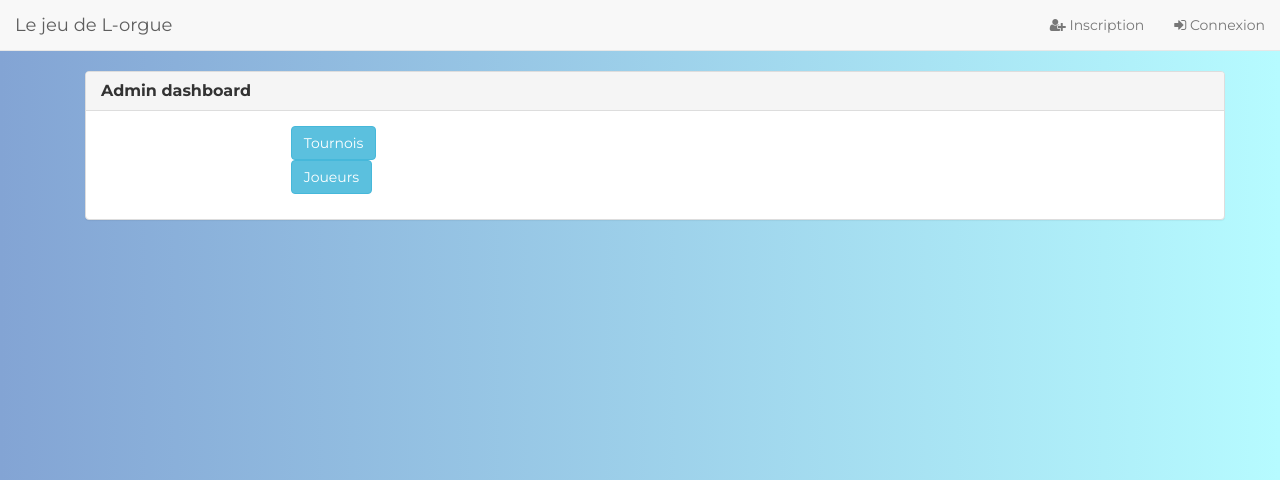
After one commit to colingdc/jeudelorgue, a Flask app: template app/templates/admin/dashboard.html in a window 1280 px wide. The commit adds this page. Shown: the top 480 px of the page. Run offline with Flask 2, Linux system fonts and the light colour scheme; the template is opened without the code that fills it, so the values that code supplies are empty; parts of the project's set-up code (start-up, migrations or seed data) failed here and were passed over; some libraries are stand-ins or nearby versions.

Commit message:
As an admin I have access to a dashboard

```diff
--- a/app/__init__.py
+++ b/app/__init__.py
@@ -76,4 +76,7 @@ def create_app(config_name):
     from .player import bp as player_blueprint
     app.register_blueprint(player_blueprint, url_prefix = "/player")
 
+    from .admin import bp as admin_blueprint
+    app.register_blueprint(admin_blueprint, url_prefix = "/admin")
+
     return app
--- /dev/null
+++ b/app/templates/admin/dashboard.html
@@ -0,0 +1,33 @@
+{% extends "base.html" %}
+
+{% block content %}
+
+<div class="container">
+    <div class="panel panel-default">
+
+        <div class="panel-heading">
+            <h3 class="panel-title"><strong>Admin dashboard</strong></h3>
+        </div>
+
+        <div class="panel-body">
+            <div class="row">
+                <ul class="col-md-8 col-md-offset-2">
+                    <li>
+                        <a class="btn btn-info"
+                           href="{{ url_for('tournament.view_tournaments') }}">
+                            Tournois
+                        </a>
+                    </li>
+                    <li>
+                        <a class="btn btn-info"
+                           href="{{ url_for('player.view_players') }}">
+                            Joueurs
+                        </a>
+                    </li>
+                </ul>
+            </div>
+        </div>
+    </div>
+</div>
+
+{% endblock %}
--- a/app/templates/tournament/view_tournament.html
+++ b/app/templates/tournament/view_tournament.html
@@ -35,10 +35,6 @@
                         </a>
                     </li>
                     {% endif %}
-                    <li>
-
-
-                    </li>
                 </ul>
             </div>
         </div>
```
Also changed, not shown: app/admin/__init__.py (added, +7 -0 lines), app/admin/views.py (added, +13 -0 lines).
